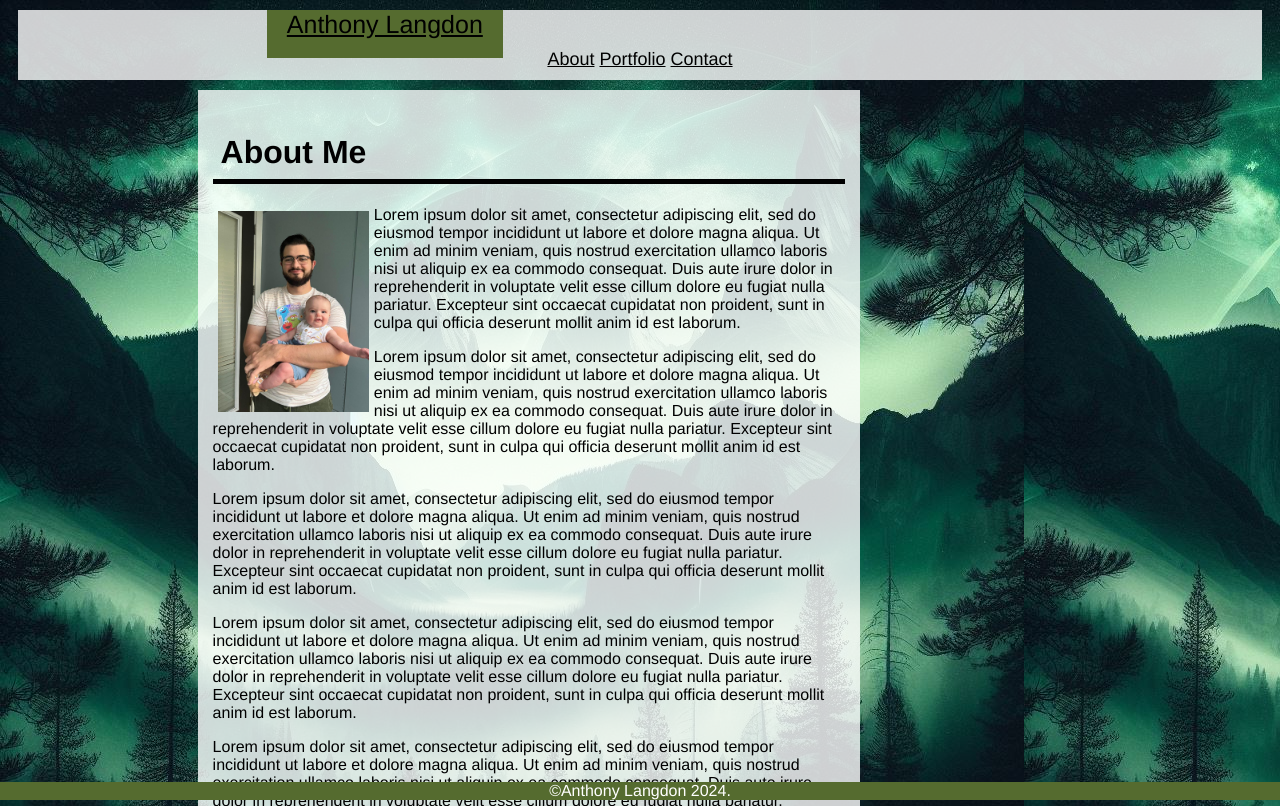
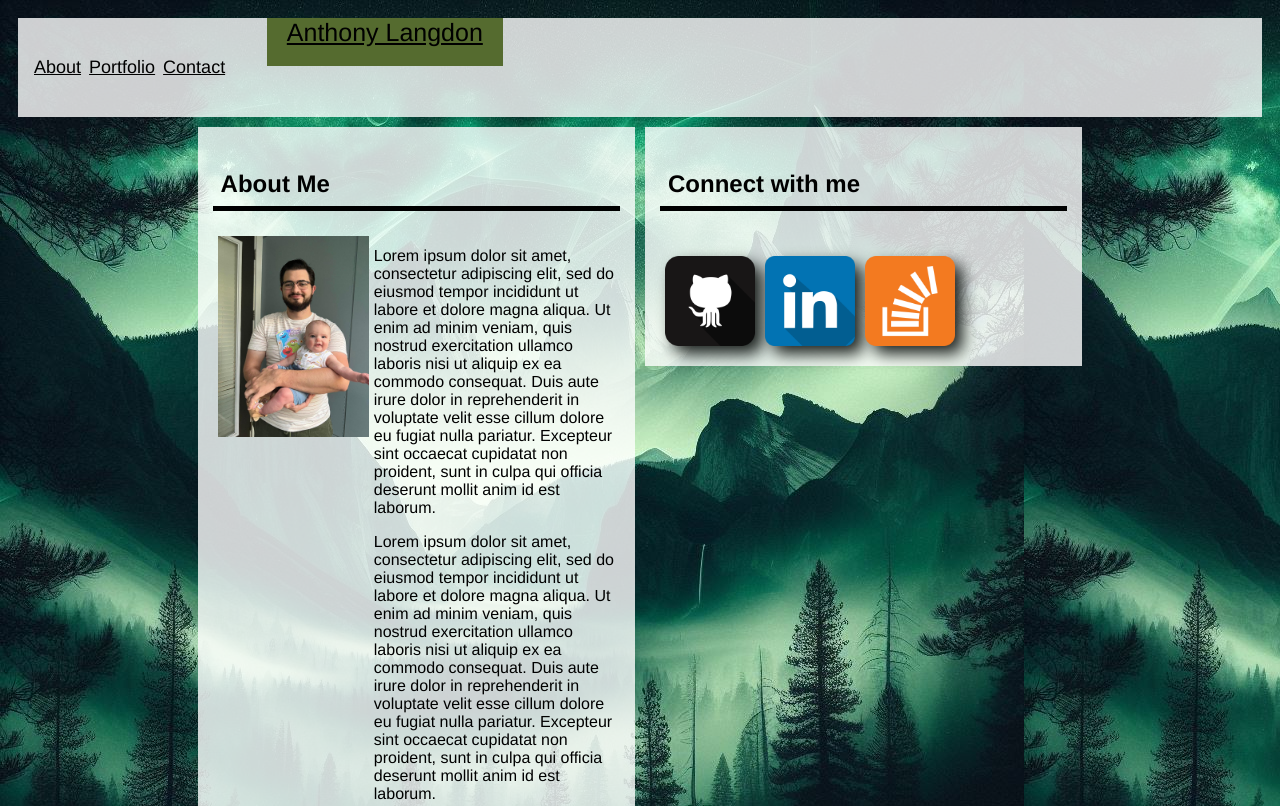
Before and after one commit to AnthonyLangdonUF/m6-hw6-langdon-anthony, a plain HTML site: page index.html in a window 1280 px wide. Shown: the top 806 px of the page. Drawn offline with Linux system fonts and the light colour scheme.

Commit message:
modify webpage

```diff
--- a/index.html
+++ b/index.html
@@ -10,12 +10,13 @@
     <header>
         <a href="#"><span>Anthony Langdon</span></a>
         <nav>
-            <a href="#">About</a>
-            <a href="#">Portfolio</a>
-            <a href="#">Contact</a>
+            <a class="link" href="#">About</a>
+            <a class="link" href="#">Portfolio</a>
+            <a class="link" href="#">Contact</a>
         </nav>
     </header>
-    <main>
+    <section>
+        <main class="box">
             <h1>About Me</h1>
             <section>
                 <img src="/images/Anthony_n_Nicky (2).jpg" alt="Anthony and Nicky" width="151.2" height="201.6">
@@ -28,12 +29,13 @@
                 </article>
             </section>
         </main>
-    <aside>
+        <aside class="box">
             <h2>Connect with me</h2>
             <a href="#"><img src="/images/git.png" alt="git icon" width="90" height="90" class="img-shadow"></a>
             <a href="#"><img src="/images/linkedin.png" alt="linkedin icon" width="90" height="90" class="img-shadow"></a>
             <a href="#"><img src="/images/soverflow.png" alt="soverflow icon" width="90" height="90" class="img-shadow"></a>
         </aside>
+    </section>
     <footer>
         ©Anthony Langdon 2024.
     </footer>
--- a/styles.css
+++ b/styles.css
@@ -13,10 +13,6 @@ a:hover {
     color: #2d402d;
 }
 
-main {
-    background-color: white;
-}
-
 header {
     font-size: 25px;
     overflow: hidden;
@@ -25,12 +21,23 @@ header {
     margin: 10px;
 }
 
-header > nav {
+nav {
     font-size: 18px;
-    display: block;
+    display: flex;
     text-align: center;
     padding: 10px 12px;
     text-decoration: none;
+}
+
+section {
+    display: flex;
+    margin: auto;
+    justify-content: space-evenly;
+    align-items: flex-start;
+}
+
+.link {
+    margin: 0 4px;
 }
 
 img {
@@ -62,11 +69,17 @@ body {
     font-family: 'Franklin Gothic Medium', 'Arial Narrow', Arial, sans-serif;
     font-size: 16px;background-image: url("/images/m5_bg.jpg");
     background-color: #cccccc;
+    display: flex;
+    flex-wrap: wrap;
+    flex-direction: column;
+    min-height: 100vh;
 }
 
-body > main {
-    width: 50%;
-    border: 2px darkolivegreen;
+.box {
+    flex: 1;
+}
+
+main {
     padding: 15px;
     margin-left: 15%;
 }
@@ -74,7 +87,9 @@ body > main {
 aside {
     padding: 15px;
     background-color: white;
+    margin-right: 15%;
     margin-left: 10px;
+
 }
 
 main, aside, header {
@@ -94,5 +109,5 @@ footer {
     background-color: darkolivegreen;
     color: white;
     text-align: center;
-    position: fixed;
+    margin-top: auto;
 }
```
Lines whose indentation alone changed are shown as unchanged.
